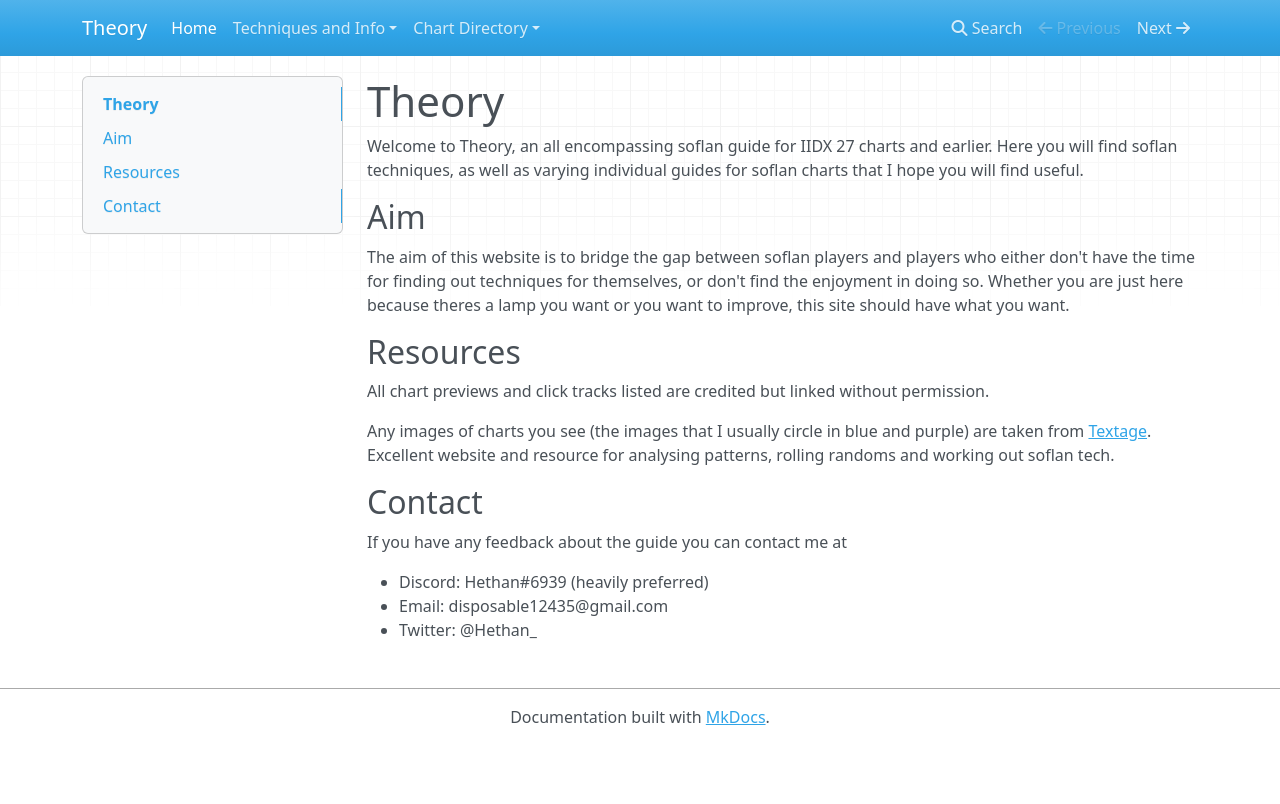
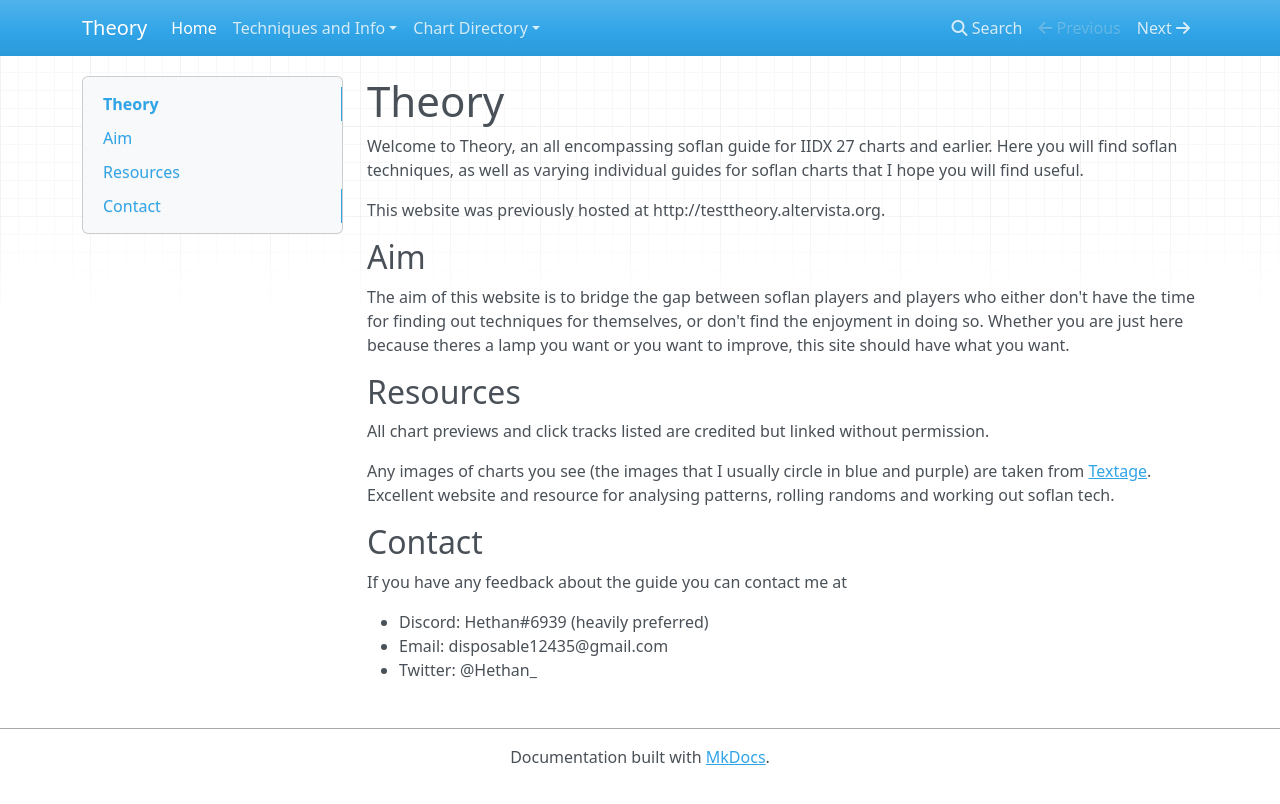
Before and after one commit to luboise/Theory, an MkDocs documentation site: the page built from docs/index.md, in a window 1280 px wide. Shown: the top 804 px of the page. Built offline with MkDocs 1.6.1, drawn with Linux system fonts in a browser that asks for light colours; nearby versions of some CDN libraries; old or Windows-style settings are respelled for this version of MkDocs.

Commit message:
Update index.md

```diff
--- a/docs/index.md
+++ b/docs/index.md
@@ -2,6 +2,7 @@
 
 Welcome to Theory, an all encompassing soflan guide for IIDX 27 charts and earlier. Here you will find soflan techniques, as well as varying individual guides for soflan charts that I hope you will find useful.
 
+This website was previously hosted at http://testtheory.altervista.org.
 
 ## Aim
 
```
